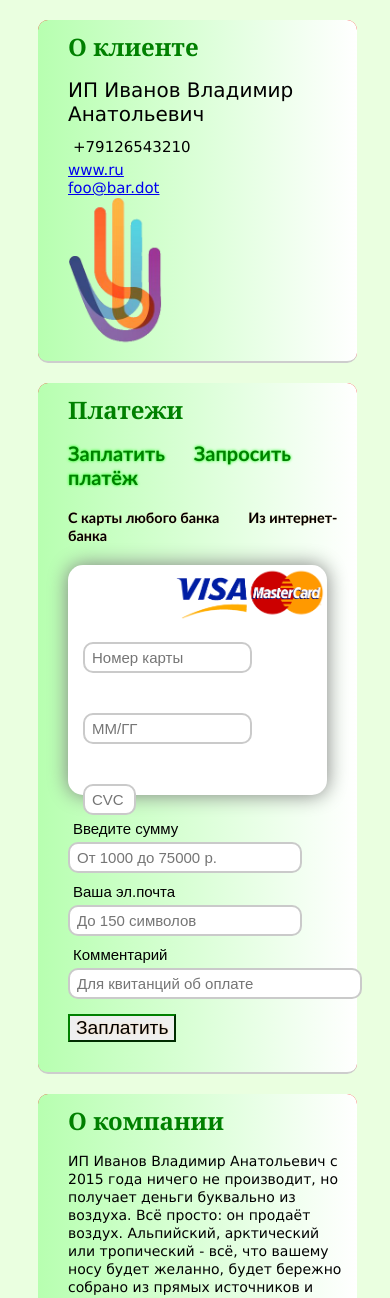
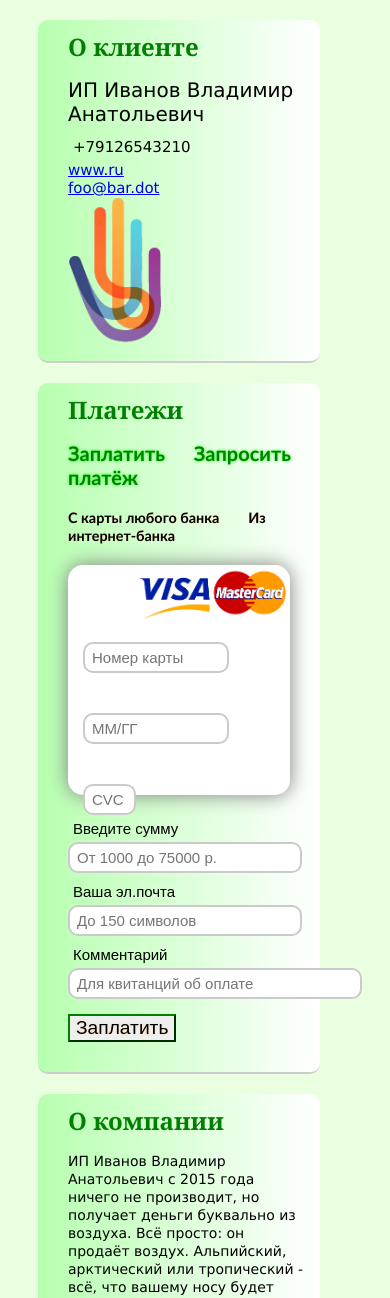
Before and after one commit to plazmoid/internets, a PHP site: page / in a window 390 px wide. Shown: the top 1298 px of the page. Run offline with PHP 8.4, Linux system fonts and the light colour scheme.

Commit message:
Add files via upload

```diff
--- a/pay_page/payments.css
+++ b/pay_page/payments.css
@@ -183,9 +183,8 @@ form {
 	outline: none;
 }
 
-@media screen and (max-device-width: 1080px) {
+@media screen and (max-width: 1080px) {
 	.mainblock {
-		width: 80%;
-		background-color: red;
+		width: 70%;
 	}
 }
```
